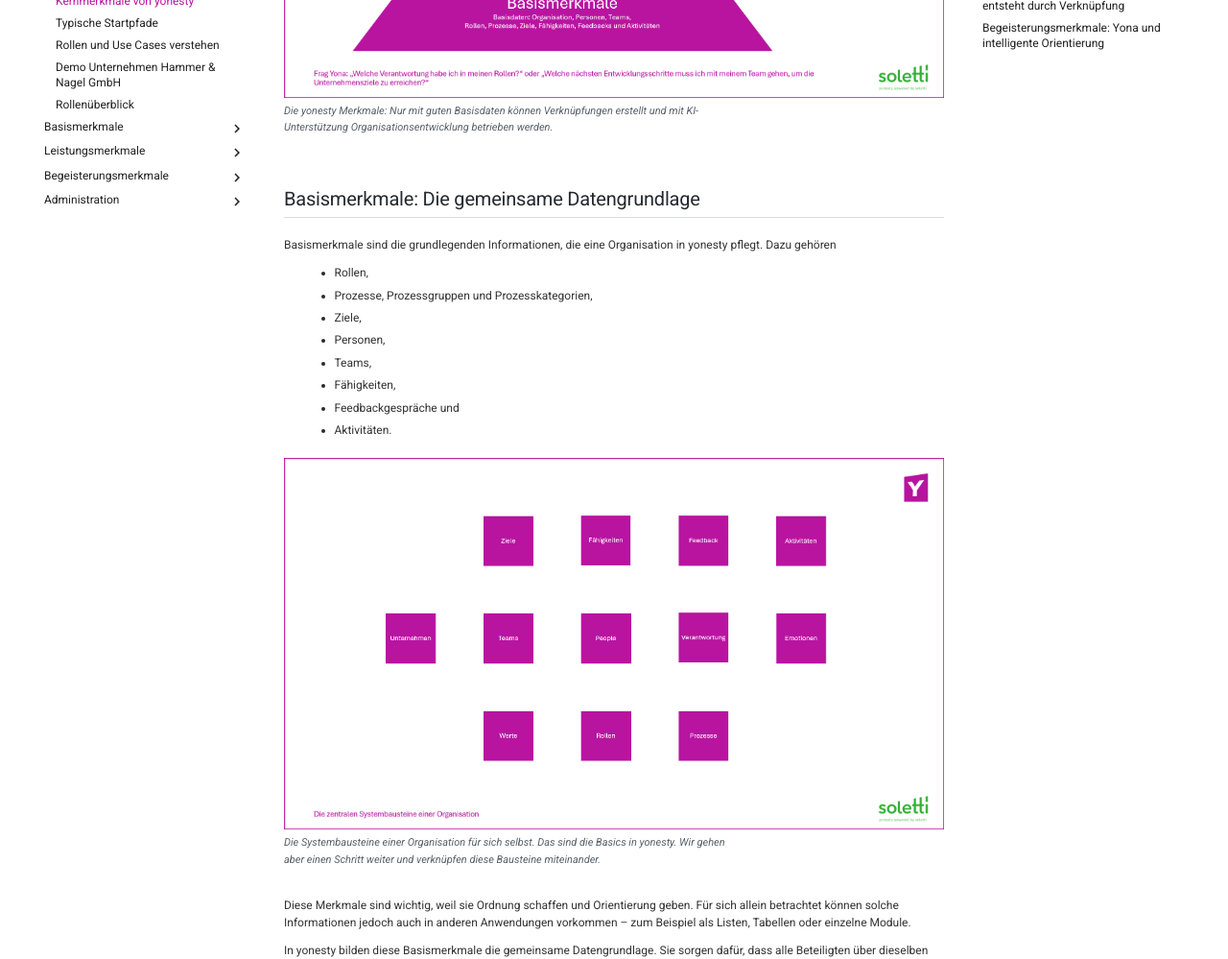
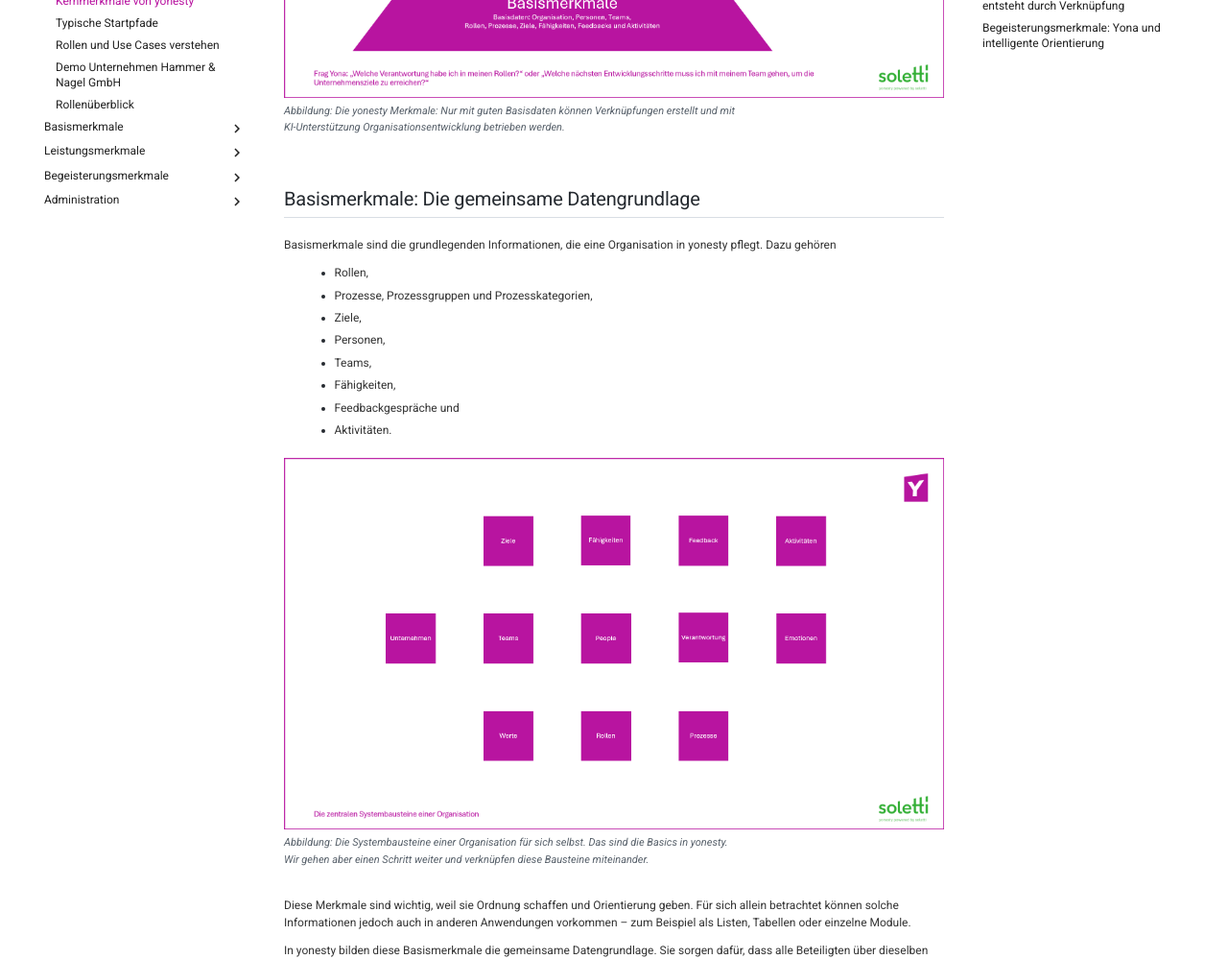
Before and after one commit to ricohaenelsoletti/yonesty, an MkDocs documentation site: the page built from docs/Kernmerkmale-von-yonesty-verstehen.md, in a window 1280 px wide and 1400 px high, scrolled down 370 px. Shown: the part 150-1149 px from the top of the window at 96% size. Built offline with MkDocs 1.6.1 and Material for MkDocs 9.7.7, drawn with Linux system fonts in a browser that asks for light colours.

Commit message:
Add figcaption prefix for md-typeset

```diff
--- a/docs/stylesheets/yonesty.css
+++ b/docs/stylesheets/yonesty.css
@@ -233,6 +233,10 @@
     margin-top: 0.25rem;
     margin-left: 0;
 }
+
+.md-typeset figcaption::before {
+  content: "Abbildung: ";
+}
 /* -----------------------------------------------------------
    FOOTER
    ----------------------------------------------------------- */
```
